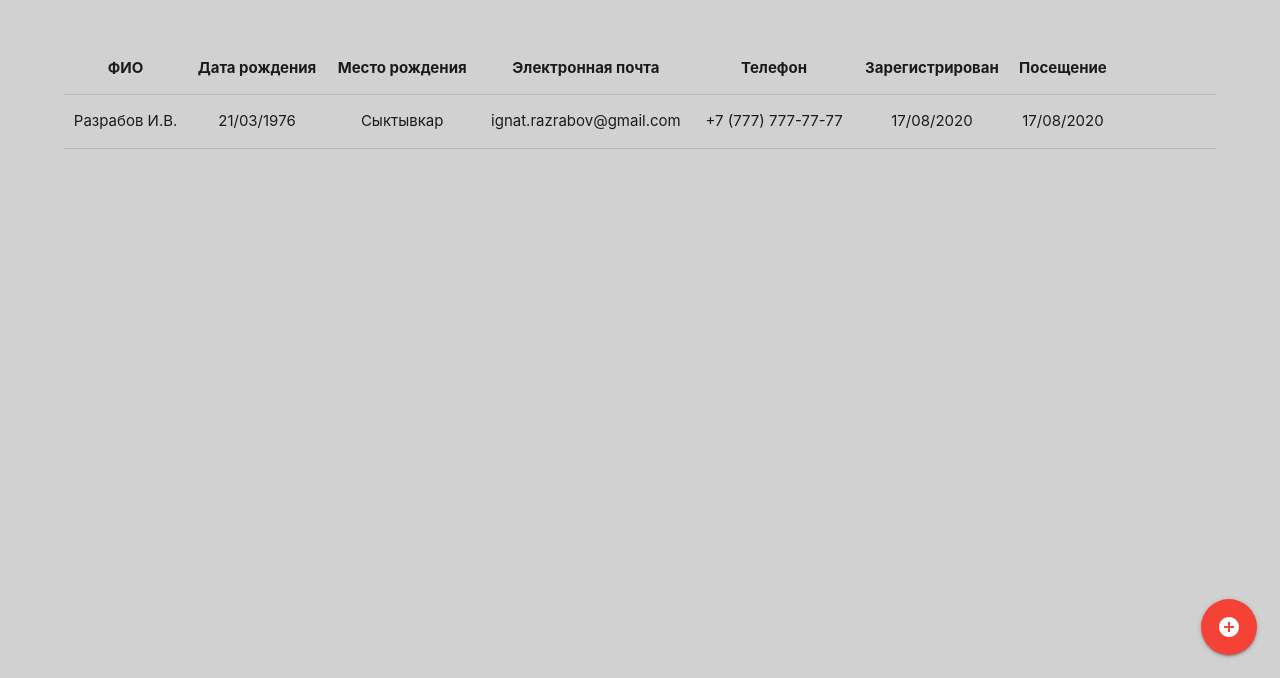
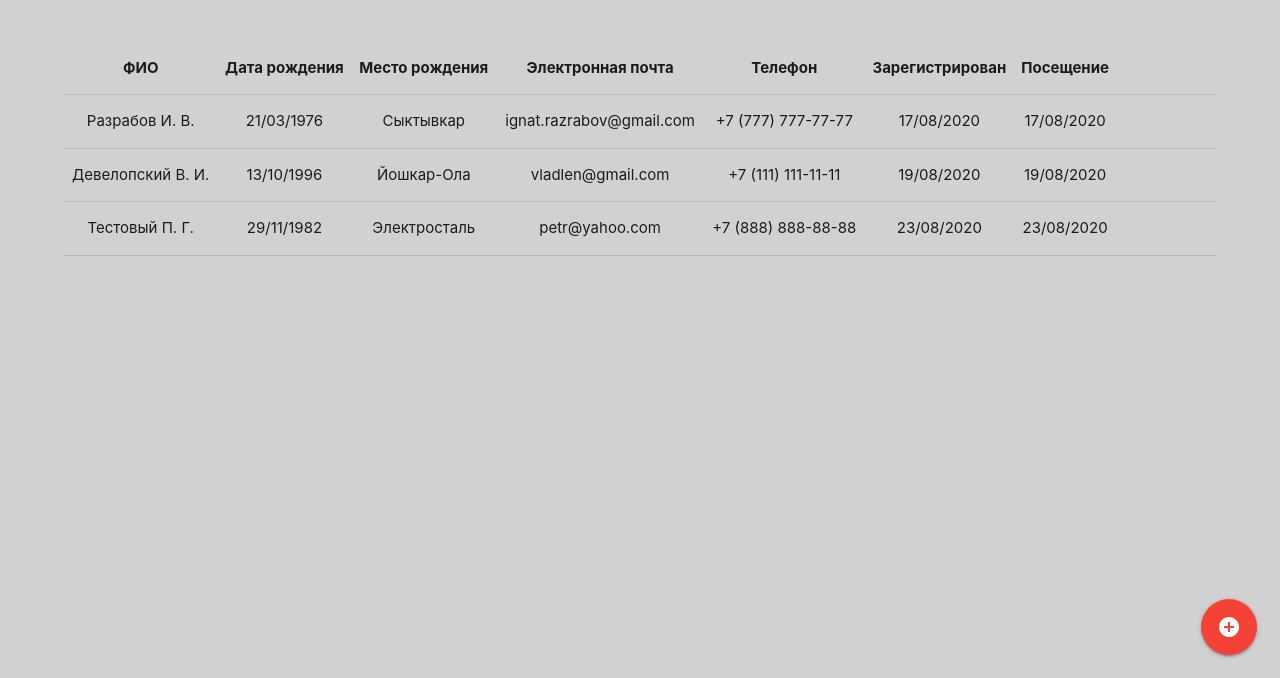
Before and after one commit to sudo-dmitry/users_list, a plain HTML site: page index.html in a window 1280 px wide. Shown: the part 122-800 px from the top of the page. Drawn offline with nearby package versions, Linux system fonts and the light colour scheme.

Commit message:
imported json into html

```diff
--- a/api/users.json
+++ b/api/users.json
@@ -18,7 +18,7 @@
 			"dob": "13/10/1996",
 			"pob": "Йошкар-Ола",
 			"email": "vladlen@gmail.com",
-			"phone": "+7 (777) 777-77-77",
+			"phone": "+7 (111) 111-11-11",
 			"registered": "19/08/2020",
 			"visited": "19/08/2020"
 		},
@@ -29,7 +29,7 @@
 			"dob": "29/11/1982",
 			"pob": "Электросталь",
 			"email": "petr@yahoo.com",
-			"phone": "+7 (777) 777-77-77",
+			"phone": "+7 (888) 888-88-88",
 			"registered": "23/08/2020",
 			"visited": "23/08/2020"
 		}
--- a/index.html
+++ b/index.html
@@ -29,7 +29,6 @@
 			</tr>
 		</thead>
 		<tbody>
-			<tr id="profileDisplay"></tr>
 		</tbody>
 	</table>
 
@@ -39,6 +38,7 @@
   	</a>
 	</div>
 
+	<script type="text/javascript" src="http://code.jquery.com/jquery.min.js"></script>
 	<script src="script.js"></script>
 </body>
 </html>
--- a/script.js
+++ b/script.js
@@ -1,23 +1,24 @@
-const profile = {
-		firstName: 'Игнат',
-		middleName: 'Вазелинович',
-		lastName: 'Разрабов',
-		dob: '21/03/1976',
-		pob: 'Сыктывкар',
-		email: 'ignat.razrabov@gmail.com',
-		phone: '+7 (777) 777-77-77',
-		registered: '17/08/2020',
-		visited: '17/08/2020'
-};
-
-const showProfile = document.getElementById('profileDisplay').innerHTML = `
-	<td>${profile.lastName} ${profile.firstName[0]}.${profile.middleName[0]}.</td>
-	<td>${profile.dob}</td>
-	<td>${profile.pob}</td>
-	<td>${profile.email}</td>
-	<td>${profile.phone}</td>
-	<td>${profile.registered}</td>
-	<td>${profile.visited}</td>
-	<td><i class="small material-icons btn-edit">edit</i></td>
-	<td><i class="small material-icons btn-delete">delete_forever</i></td>
-`;
+$(function(){
+	$.getJSON('api/users.json', function(data){
+		console.log('success');
+		$.each(data.users, function(i, user){
+			$('tbody').append(
+				`
+				<tr>
+					<td>${user.lastName} ${user.firstName[0]}. ${user.middleName[0]}.</td>
+					<td>${user.dob}</td>
+					<td>${user.pob}</td>
+					<td>${user.email}</td>
+					<td>${user.phone}</td>
+					<td>${user.registered}</td>
+					<td>${user.visited}</td>
+					<td><i class="small material-icons btn-edit">edit</i></td>
+					<td><i class="small material-icons btn-delete">delete_forever</i></td>
+				</tr>
+				`
+				);
+		});
+	}).error(function(){
+		console.log('error');
+	});
+});
```
Also changed, not shown: 2 other files.
